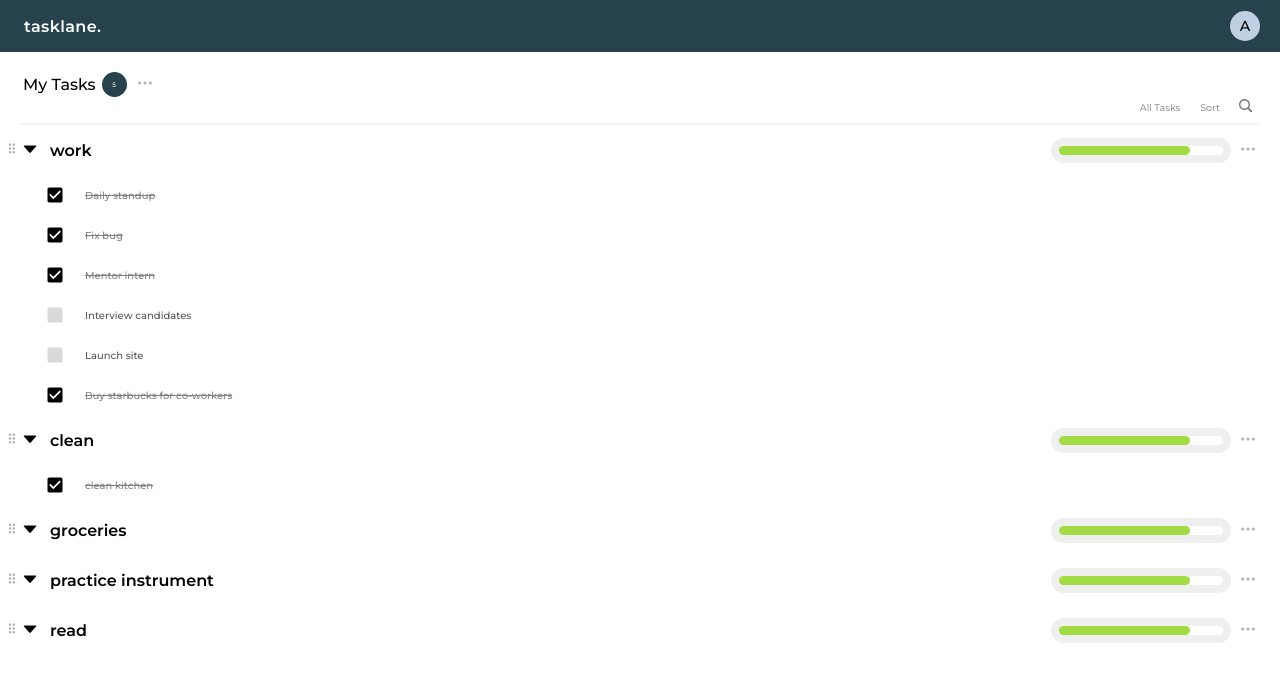
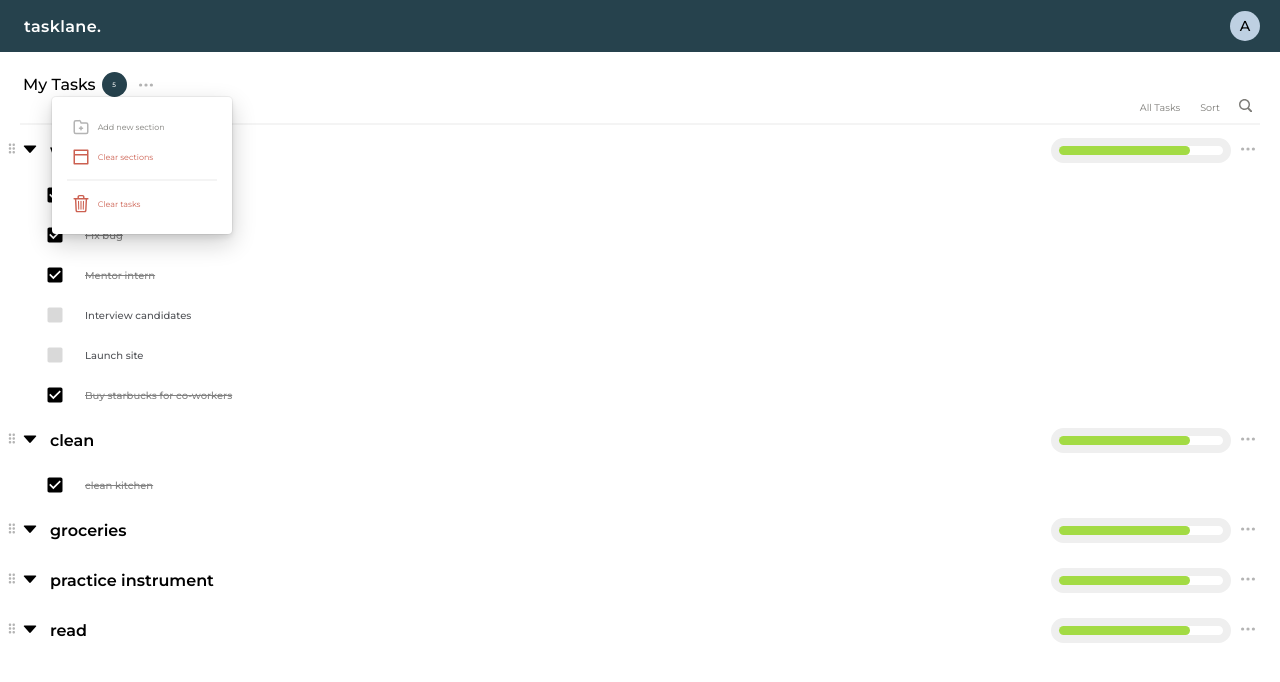
Before and after one commit to adam-ridhwan/CS602-project, a React (Create React App) app: page / in a window 1280 px wide. Both pictures are taken after a click on the element 144 px from the left and 84 px from the top of the page. Shown: the top 682 px of the page. Built offline with nearby package versions, Linux system fonts and the light colour scheme.

Commit message:
i hate this

```diff
--- a/src/Components/Home/Adjustments/SortButton/SortButton.jsx
+++ b/src/Components/Home/Adjustments/SortButton/SortButton.jsx
@@ -57,6 +57,7 @@ const SortButton = () => {
               height: '2px',
               backgroundColor: 'rgb(244,244,244)',
               border: 'none',
+              width: '100%',
               margin: '7.5px 0',
             }}
           />
--- a/src/Components/Home/Topbar/Topbar.jsx
+++ b/src/Components/Home/Topbar/Topbar.jsx
@@ -1,19 +1,110 @@
+import { useEffect, useRef, useState } from 'react';
 import './Topbar.styles.css';
 
 const Topbar = () => {
+  const [isTaskDrpdwnOpen, setIsTaskDrpdwnOpen] = useState(false);
+  const [isAddSectionHovered, setIsNewSectionHovered] = useState(false);
+  const myTasksDots = useRef();
+
+  // check to see if mouse is clicked outside of sort button
+  useEffect(() => {
+    const allTasksBtnHandler = event => {
+      if (!myTasksDots.current.contains(event.target)) {
+        setIsTaskDrpdwnOpen(false);
+      }
+    };
+    document.addEventListener('mousedown', allTasksBtnHandler);
+    return () => {
+      document.removeEventListener('mousedown', allTasksBtnHandler);
+    };
+  });
+
+  // open or close dropdown
+  useEffect(() => {
+    const myTasksDrpdwn = myTasksDots.current;
+
+    isTaskDrpdwnOpen
+      ? myTasksDrpdwn.classList.add('active')
+      : myTasksDrpdwn.classList.remove('active');
+  }, [isTaskDrpdwnOpen]);
+
+  useEffect(() => {
+    console.log(isAddSectionHovered);
+  });
+
+  // ■■■■■■■■■■■■■■■■■■■■■■■■■■■■■■■■■■■■■■■■■■■■■■■■■■■■■■■■■■■■■■■■■■■■■■■■■■■
+
   return (
     <div className='topbar'>
       <span>
         <p>My Tasks</p>
       </span>
-
       <span className='task-count-circle'>
         <p className='task-count'>5</p>
       </span>
 
-      <span className='dots'>
-        <div>{dots}</div>
-      </span>
+      {/* my tasks dots dropdown */}
+      <div ref={myTasksDots} className='my-tasks-dots-container'>
+        <span
+          className='my-tasks-dots'
+          onClick={() =>
+            setIsTaskDrpdwnOpen(isTaskDrpdwnOpen => !isTaskDrpdwnOpen)
+          }
+        >
+          {dots}
+        </span>
+
+        <div className='my-tasks-drpdwn'>
+          <button
+            onMouseEnter={() =>
+              setIsNewSectionHovered(
+                isAddSectionHovered => !isAddSectionHovered
+              )
+            }
+            onMouseLeave={() =>
+              setIsNewSectionHovered(
+                isAddSectionHovered => !isAddSectionHovered
+              )
+            }
+          >
+            <span>
+              <svg
+                xmlns='http://www.w3.org/2000/svg'
+                viewBox='0 0 24 24'
+                className='add-section-icon'
+                style={{
+                  width: '18px',
+                  height: '18px',
+                  fill: 'rgba(106,106,106,0.5)',
+                }}
+              >
+                <path d='M14,12.5H13v-1a1,1,0,0,0-2,0v1H10a1,1,0,0,0,0,2h1v1a1,1,0,0,0,2,0v-1h1a1,1,0,0,0,0-2Zm5-7H12.72l-.32-1a3,3,0,0,0-2.84-2H5a3,3,0,0,0-3,3v13a3,3,0,0,0,3,3H19a3,3,0,0,0,3-3V8.5A3,3,0,0,0,19,5.5Zm1,13a1,1,0,0,1-1,1H5a1,1,0,0,1-1-1V5.5a1,1,0,0,1,1-1H9.56a1,1,0,0,1,.95.68l.54,1.64A1,1,0,0,0,12,7.5h7a1,1,0,0,1,1,1Z' />
+              </svg>
+            </span>
+            <p>Add new section</p>
+          </button>
+
+          <button>
+            <span>{clearSection}</span>
+            <p>Clear sections</p>
+          </button>
+
+          <hr
+            style={{
+              height: '2px',
+              backgroundColor: 'rgb(244,244,244)',
+              border: 'none',
+              width: '100%',
+              margin: '7.5px 0',
+            }}
+          />
+
+          <button>
+            <span>{trashcan}</span>
+            <p>Clear tasks</p>
+          </button>
+        </div>
+      </div>
     </div>
   );
 };
@@ -36,3 +127,45 @@ const dots = (
     </g>
   </svg>
 );
+
+// const addSection = (
+//   <svg
+//     xmlns='http://www.w3.org/2000/svg'
+//     viewBox='0 0 24 24'
+//     className='add-section-icon'
+//     style={{
+//       width: '18px',
+//       height: '18px',
+//     }}
+//     fill={isAddSectionHovered ? '#0d7f56' : 'rgba(106,106,106,0.5)'}
+//   >
+//     <path d='M14,12.5H13v-1a1,1,0,0,0-2,0v1H10a1,1,0,0,0,0,2h1v1a1,1,0,0,0,2,0v-1h1a1,1,0,0,0,0-2Zm5-7H12.72l-.32-1a3,3,0,0,0-2.84-2H5a3,3,0,0,0-3,3v13a3,3,0,0,0,3,3H19a3,3,0,0,0,3-3V8.5A3,3,0,0,0,19,5.5Zm1,13a1,1,0,0,1-1,1H5a1,1,0,0,1-1-1V5.5a1,1,0,0,1,1-1H9.56a1,1,0,0,1,.95.68l.54,1.64A1,1,0,0,0,12,7.5h7a1,1,0,0,1,1,1Z' />
+//   </svg>
+// );
+
+const clearSection = (
+  <svg
+    xmlns='http://www.w3.org/2000/svg'
+    viewBox='0 0 24 24'
+    style={{
+      width: '18px',
+      height: '18px',
+      fill: 'rgb(204,96,81)',
+    }}
+  >
+    <path d='M21,2H3A1,1,0,0,0,2,3V21a1,1,0,0,0,1,1H21a1,1,0,0,0,1-1V3A1,1,0,0,0,21,2ZM20,20H4V10H20ZM20,8H4V4H20Z' />
+  </svg>
+);
+
+const trashcan = (
+  <svg
+    viewBox='0 0 16 16'
+    style={{
+      width: '18px',
+      height: '18px',
+      fill: 'rgb(204,96,81)',
+    }}
+  >
+    <path d='M4.8623 15.4287H11.1445C12.1904 15.4287 12.8672 14.793 12.915 13.7402L13.3799 3.88965H14.1318C14.4736 3.88965 14.7402 3.62988 14.7402 3.28809C14.7402 2.95312 14.4736 2.69336 14.1318 2.69336H11.0898V1.66797C11.0898 0.62207 10.4268 0 9.29199 0H6.69434C5.56641 0 4.89648 0.62207 4.89648 1.66797V2.69336H1.86133C1.5332 2.69336 1.25977 2.95312 1.25977 3.28809C1.25977 3.62988 1.5332 3.88965 1.86133 3.88965H2.62012L3.08496 13.7471C3.13281 14.7998 3.80273 15.4287 4.8623 15.4287ZM6.1543 1.72949C6.1543 1.37402 6.40039 1.14844 6.7832 1.14844H9.20312C9.58594 1.14844 9.83203 1.37402 9.83203 1.72949V2.69336H6.1543V1.72949ZM4.99219 14.2188C4.61621 14.2188 4.34277 13.9453 4.32227 13.542L3.86426 3.88965H12.1152L11.6709 13.542C11.6572 13.9453 11.3838 14.2188 10.9941 14.2188H4.99219ZM5.9834 13.1182C6.27051 13.1182 6.45508 12.9336 6.44824 12.667L6.24316 5.50293C6.23633 5.22949 6.04492 5.05176 5.77148 5.05176C5.48438 5.05176 5.2998 5.23633 5.30664 5.50293L5.51172 12.667C5.51855 12.9404 5.70996 13.1182 5.9834 13.1182ZM8 13.1182C8.28711 13.1182 8.47852 12.9336 8.47852 12.667V5.50293C8.47852 5.23633 8.28711 5.05176 8 5.05176C7.71289 5.05176 7.52148 5.23633 7.52148 5.50293V12.667C7.52148 12.9336 7.71289 13.1182 8 13.1182ZM10.0166 13.1182C10.29 13.1182 10.4746 12.9404 10.4814 12.667L10.6934 5.50293C10.7002 5.23633 10.5088 5.05176 10.2285 5.05176C9.95508 5.05176 9.76367 5.22949 9.75684 5.50293L9.54492 12.667C9.53809 12.9336 9.72949 13.1182 10.0166 13.1182Z'></path>
+  </svg>
+);
--- a/src/Components/Home/Topbar/Topbar.styles.css
+++ b/src/Components/Home/Topbar/Topbar.styles.css
@@ -30,12 +30,93 @@
   font-weight: 400;
 }
 
-.dots {
-  padding: 0 5px 0 5px;
-}
-
-.dots span {
+.my-tasks-dots {
   display: flex;
   align-items: center;
   justify-content: center;
+  padding: 0 6px;
+  height: 20px;
+  cursor: pointer;
 }
+
+/* dropdown ■■■■■■■■■■■■■■■■■■■■■■■■■■■■■■■■■■■■■■■■■■■■■■■■■■■■■■■■■■■■■■■■■ */
+
+.my-tasks-dots-container {
+  position: relative;
+  -webkit-user-select: none; /* Safari */
+  -ms-user-select: none; /* IE 10 and IE 11 */
+  user-select: none; /* Standard syntax */
+}
+
+.my-tasks-drpdwn {
+  /* outline: 1px solid blue; */
+  position: absolute;
+  z-index: 2;
+  display: flex;
+  flex-direction: column;
+  align-items: center;
+  justify-content: center;
+  width: 180px;
+  pointer-events: none;
+  top: calc(100% + 2px);
+  right: -70px;
+  background-color: white;
+  padding: 15px;
+  border-radius: 4px;
+  border: none;
+  box-shadow: rgb(15 15 15 / 5%) 0px 0px 0px 1px,
+    rgb(15 15 15 / 10%) 0px 3px 6px, rgb(15 15 15 / 20%) 0px 9px 24px;
+  opacity: 0;
+  transform: translate3d(0, -10px, 0);
+  transition: opacity 150ms ease-in,
+    transform 150ms cubic-bezier(0.42, -0.02, 1, 1);
+}
+
+.my-tasks-dots-container.active > .my-tasks-dots + .my-tasks-drpdwn {
+  opacity: 1;
+  transform: translate3d(0, 0, 0);
+  pointer-events: auto;
+}
+
+.my-tasks-drpdwn button {
+  /* outline: 1px solid red; */
+  display: flex;
+  align-items: center;
+  height: 30px;
+  border: none;
+  background: none;
+  cursor: pointer;
+  width: 150px;
+}
+
+.my-tasks-drpdwn button:first-child > p {
+  color: rgba(55, 53, 47, 0.65);
+}
+
+.my-tasks-drpdwn p {
+  font-size: 0.5rem;
+  font-weight: 400;
+  color: rgb(204, 96, 81);
+  margin-left: 5px;
+}
+
+.my-tasks-drpdwn button:first-child:hover {
+  transition: background-color 150ms ease-in 0s;
+  cursor: pointer;
+  background: rgb(229, 243, 235);
+  border-radius: 3px;
+}
+
+.my-tasks-drpdwn button:nth-child(2):hover,
+.my-tasks-drpdwn button:nth-child(4):hover {
+  transition: background-color 150ms ease-in 0s;
+  cursor: pointer;
+  background: rgb(250, 228, 222);
+  border-radius: 3px;
+}
+
+.my-tasks-drpdwn span {
+  margin-left: 5px;
+  display: flex;
+  align-items: center;
+}
```
